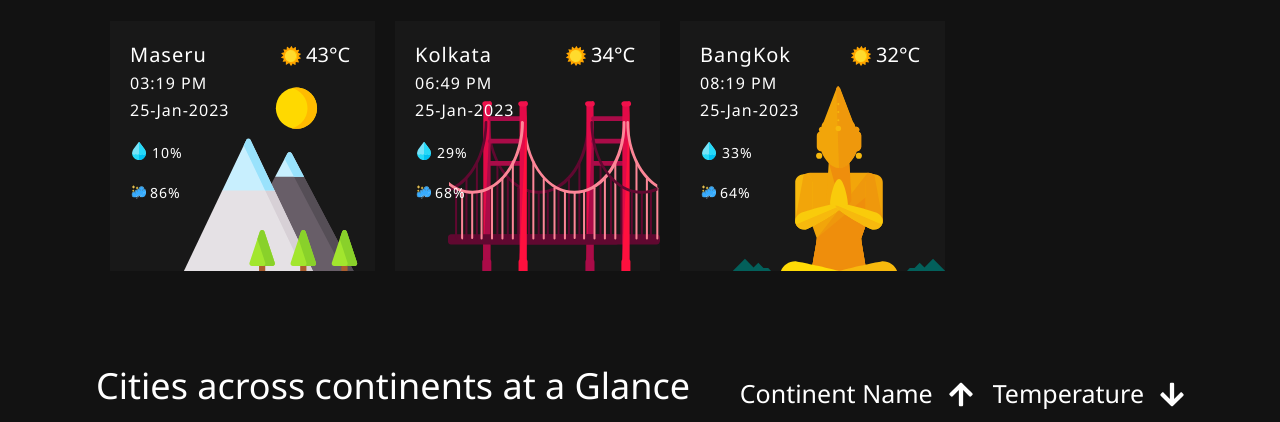
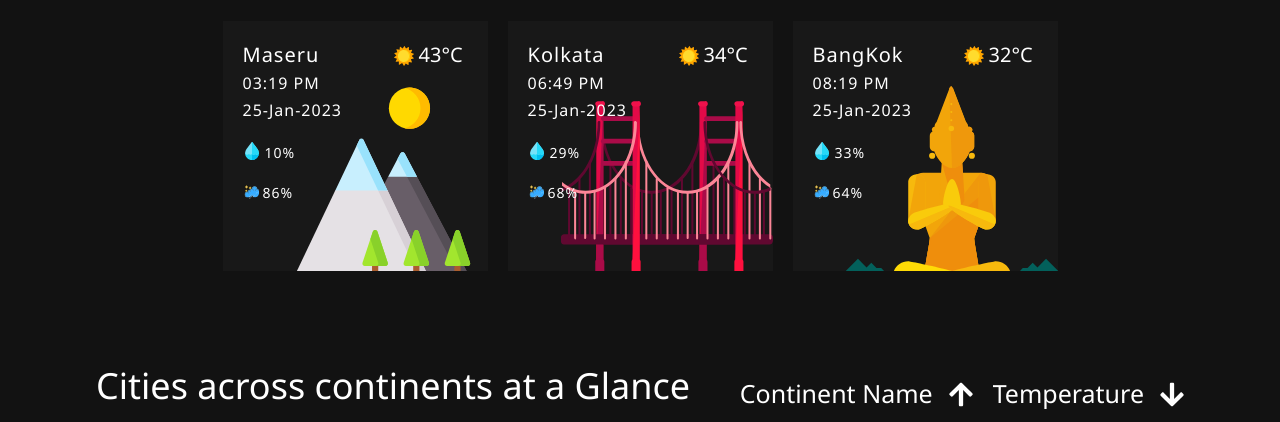
Before and after one commit to Aravindhan-soliton/WeatherApplication, a plain HTML site: page index.html in a window 1280 px wide. Shown: the part 378-800 px from the top of the page. Drawn offline with Linux system fonts and the light colour scheme.

Commit message:
Update cards align to center

```diff
--- a/Script.js
+++ b/Script.js
@@ -174,11 +174,11 @@ function borderChange(filterId){
 }
 function cardUpdate(){
     let index = 0;
-    document.getElementById("midContainer").replaceChildren();
+    document.getElementById("mid-container").replaceChildren();
     for(let city in displayList){
             let clone = cityId.cloneNode(true);
             clone.id='city'+index;
-            document.getElementById("midContainer").appendChild(clone);
+            document.getElementById("mid-container").appendChild(clone);
             clone.querySelector("#city-name").innerText=displayList[city].cityName;
             clone.querySelector("#card-img").setAttribute("style","background-image: url('./HTML & CSS/Icons for cities/"+ displayList[city].cityName.toLowerCase() +".svg')");
             clone.querySelector("#card-humidity").innerText=displayList[city].humidity;
@@ -198,7 +198,7 @@ function cardUpdate(){
     updateScrollArrow();
 }
 function midSectionScroll(val){
-    document.getElementById('midContainer').scrollLeft += val;
+    document.getElementById('mid-container').scrollLeft += val;
 }
 
 function displayListUpdate(sort){
@@ -260,13 +260,14 @@ function updateScrollArrow(){
     let displayCount = displayList.length;
     let numberBoxCount = document.getElementById("number-box").value;
     let count = displayCount<numberBoxCount? displayCount:numberBoxCount;
-    console.log(displayCount);
     if(divWidth < count*280){
+        document.getElementById("mid-container").setAttribute("style","justify-content: none");
         document.getElementById("arrow-div1").setAttribute("style","display:flex");
         document.getElementById("arrow-div2").setAttribute("style","display:flex");
         console.log(divWidth);
     }
     else{
+        document.getElementById("mid-container").setAttribute("style","justify-content: center");
         document.getElementById("arrow-div1").setAttribute("style","display:none");
         document.getElementById("arrow-div2").setAttribute("style","display:none");
         console.log("dd");
--- a/index.html
+++ b/index.html
@@ -222,7 +222,7 @@
             </div>
             <!-- Cards -->
             <div class="flex row" id="cards">
-                <div class="flex row cards scroll" id="midContainer">
+                <div class="flex row cards scroll" id="mid-container">
                     <div class="card" id="city0">
                         <div class="card-img" id="card-img" >
                             <div class="flex row">
--- a/site.css
+++ b/site.css
@@ -408,6 +408,7 @@
 	padding: 4px;
 	white-space: nowrap;
 	width: 100%;
+
 }
 .seconds {
     padding-bottom: 2px;
```
